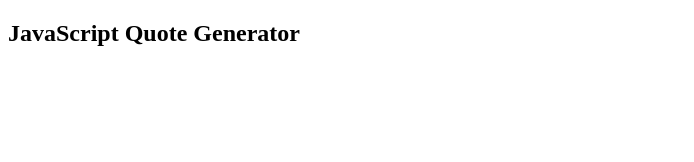
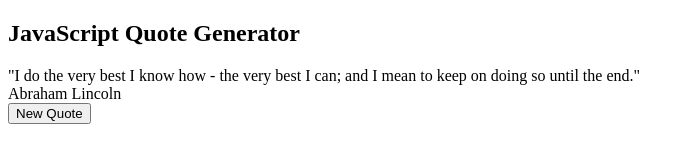
Before and after one commit to SalamanderCtesiphon/Quote-Generator, a plain HTML site: page index.html in a window 1280 px wide. Shown: the whole page, without its empty margins (0-694 px from the left). Drawn offline with Linux system fonts and the light colour scheme.

Commit message:
attached a library image for the background and finished the html markup for the page

```diff
--- a/index.html
+++ b/index.html
@@ -19,6 +19,19 @@
         <div class="header">
             <h2>JavaScript Quote Generator</h2>
         </div>
+        <div class="main-content">
+            <div class="text-area">
+                <span class="quote">
+                    "I do the very best I know how - the very
+                    best I can; and I mean to keep on doing so until
+                    the end."</span>
+            </div>
+            <div class="person">Abraham Lincoln</div>
+
+            <div class="button-area">
+                <button id="new-quote">New Quote</button>
+            </div>
+        </div>
     </div>
 </body>
 </html>
```
Also changed, not shown: library.jpg (added).
